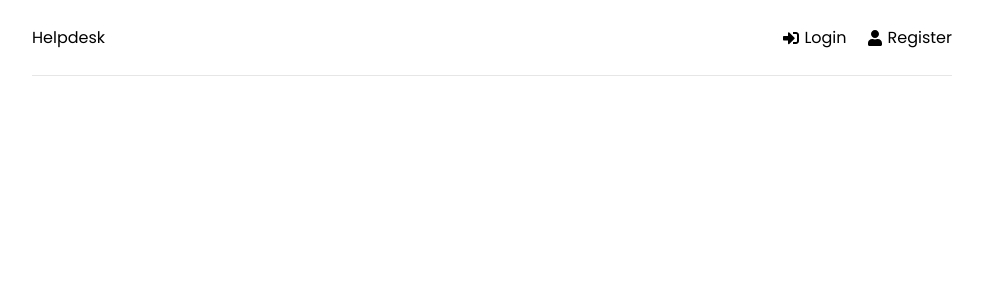
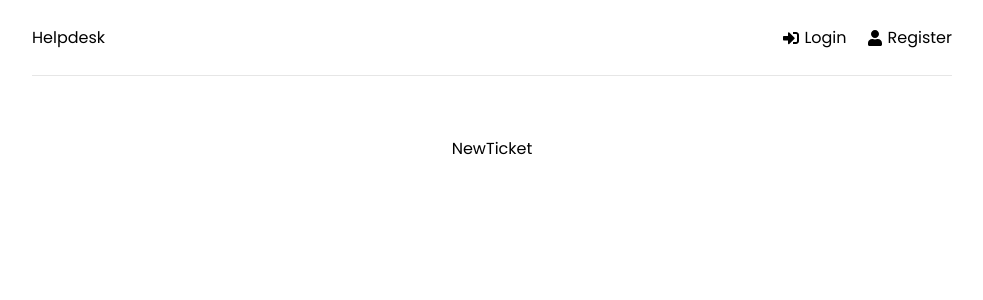
Before and after one commit to adeshgg/helpdesk, a React (Vite) app in the folder frontend/: page /new-ticket in a window 1280 px wide. Shown: the top 300 px of the page, without its empty margins (148-1131 px from the left). Built offline with nearby package versions, Linux system fonts and the light colour scheme; the HTML template or start-up script is replaced by a standard one.

Commit message:
Added sample NewTicket route

```diff
--- a/frontend/src/App.jsx
+++ b/frontend/src/App.jsx
@@ -5,6 +5,7 @@
 import Register from './pages/Register'
 import { ToastContainer } from 'react-toastify'
 import 'react-toastify/dist/ReactToastify.css'
+import NewTicket from './pages/NewTicket'
 
 function App() {
   return (
@@ -16,6 +17,7 @@
             <Route path='/' element={<Home />} />
             <Route path='/login' element={<Login />} />
             <Route path='/register' element={<Register />} />
+            <Route path='/new-ticket' element={<NewTicket />} />
           </Routes>
         </div>
       </Router>
--- /dev/null
+++ b/frontend/src/pages/NewTicket.jsx
@@ -0,0 +1,3 @@
+export default function NewTicket() {
+  return <div>NewTicket</div>
+}
```
